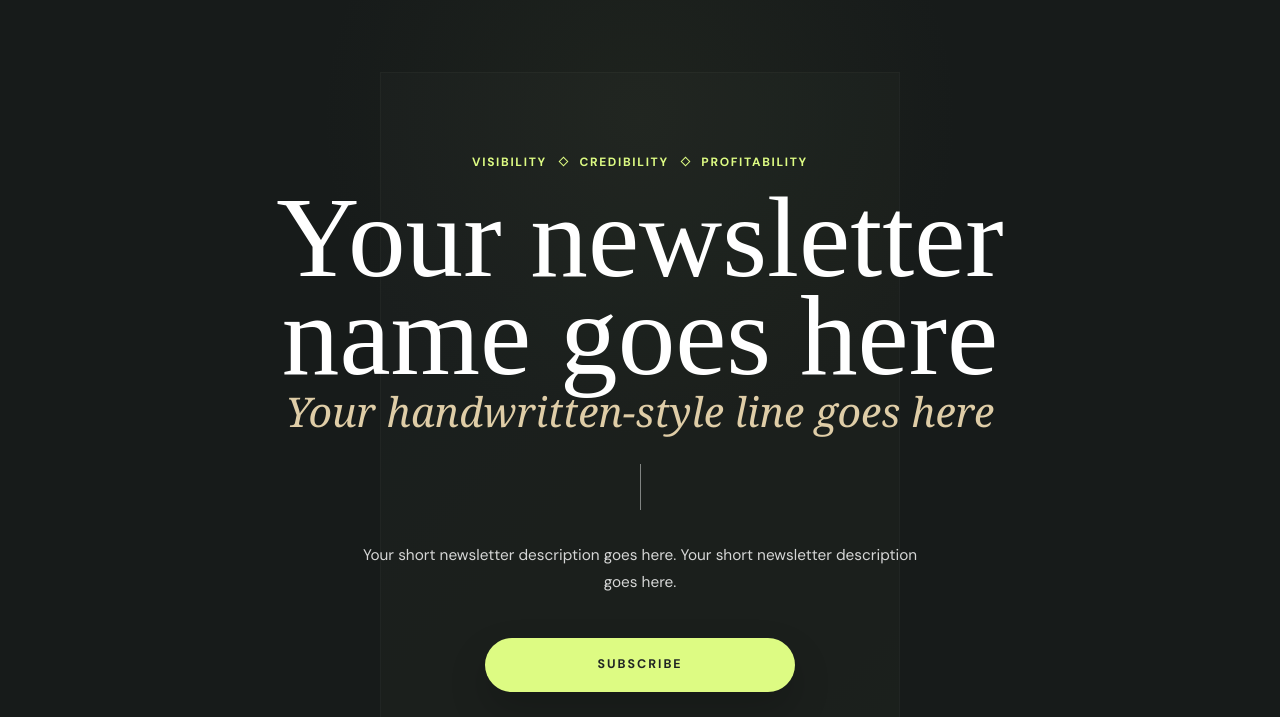
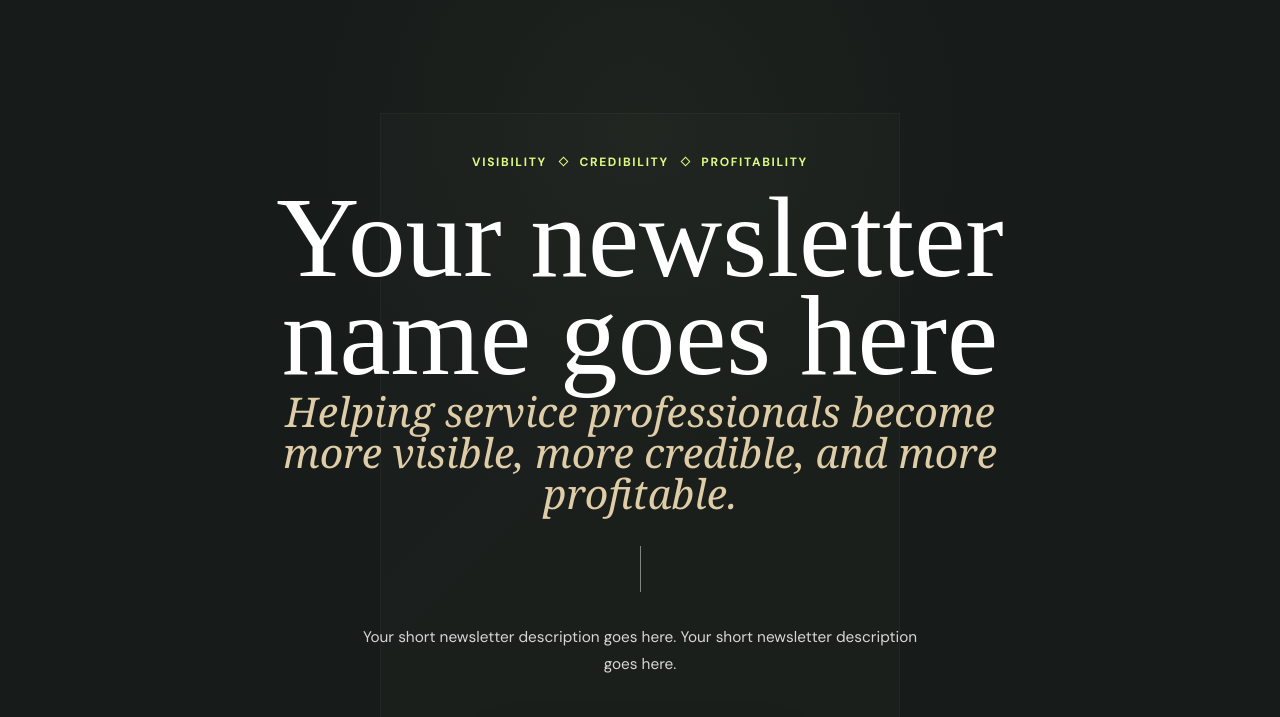
Before and after one commit to elevatedbusinessadmin/rebeccawhitmore, a plain HTML site: page index.html in a window 1280 px wide. Shown: the part 77-794 px from the top of the page. Drawn offline with Linux system fonts and the light colour scheme; a web font is replaced by a local one.

Commit message:
Subheading hero

```diff
--- a/index.html
+++ b/index.html
@@ -31,7 +31,7 @@
       <div class="hero-inner">
         <p class="eyebrow"><span>Visibility</span><i aria-hidden="true"></i><span>Credibility</span><i aria-hidden="true"></i><span>Profitability</span></p>
         <h1>Your newsletter name goes here</h1>
-        <p class="script-line">Your handwritten-style line goes here</p>
+        <p class="script-line">Helping service professionals become more visible, more credible, and more profitable.</p>
         <div class="hero-rule" aria-hidden="true"></div>
         <p class="hero-copy">Your short newsletter description goes here. Your short newsletter description goes here.</p>
         <a class="button button-highlight" href="#subscribe">Subscribe</a>
```
